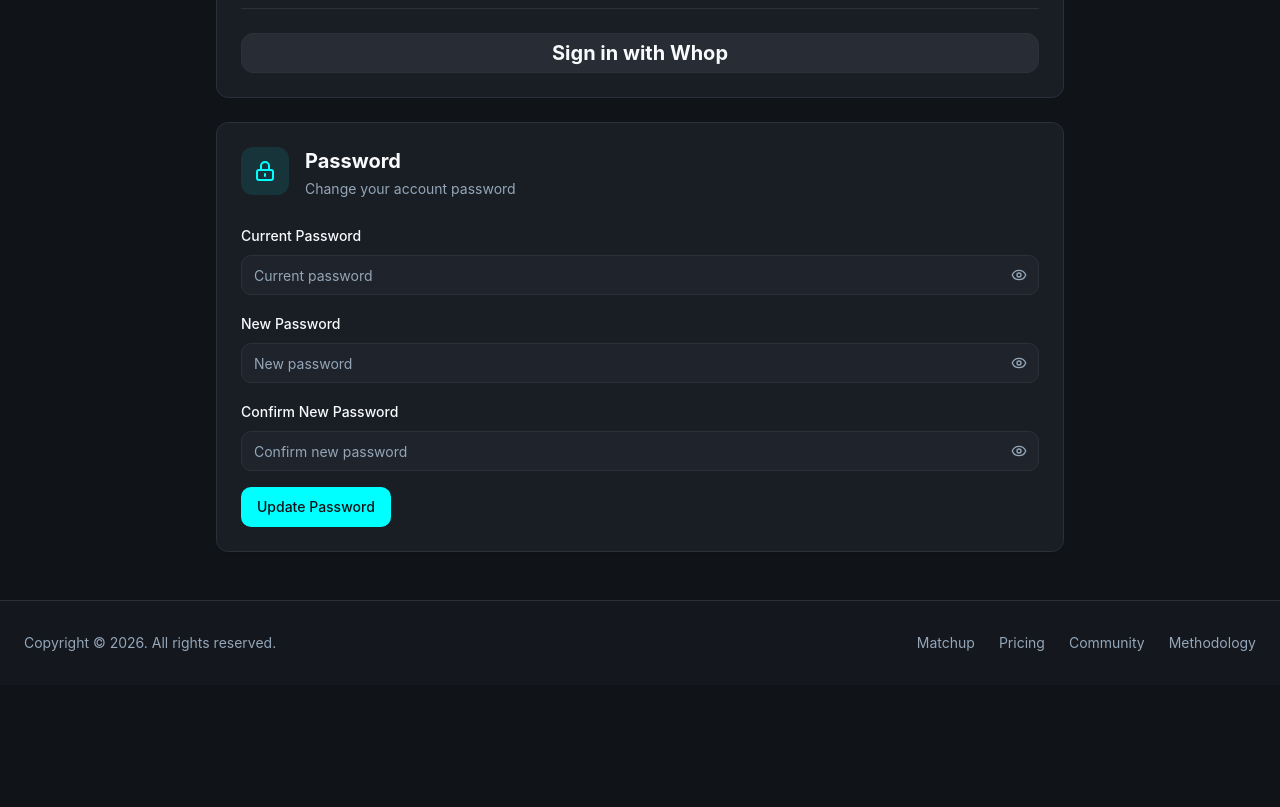
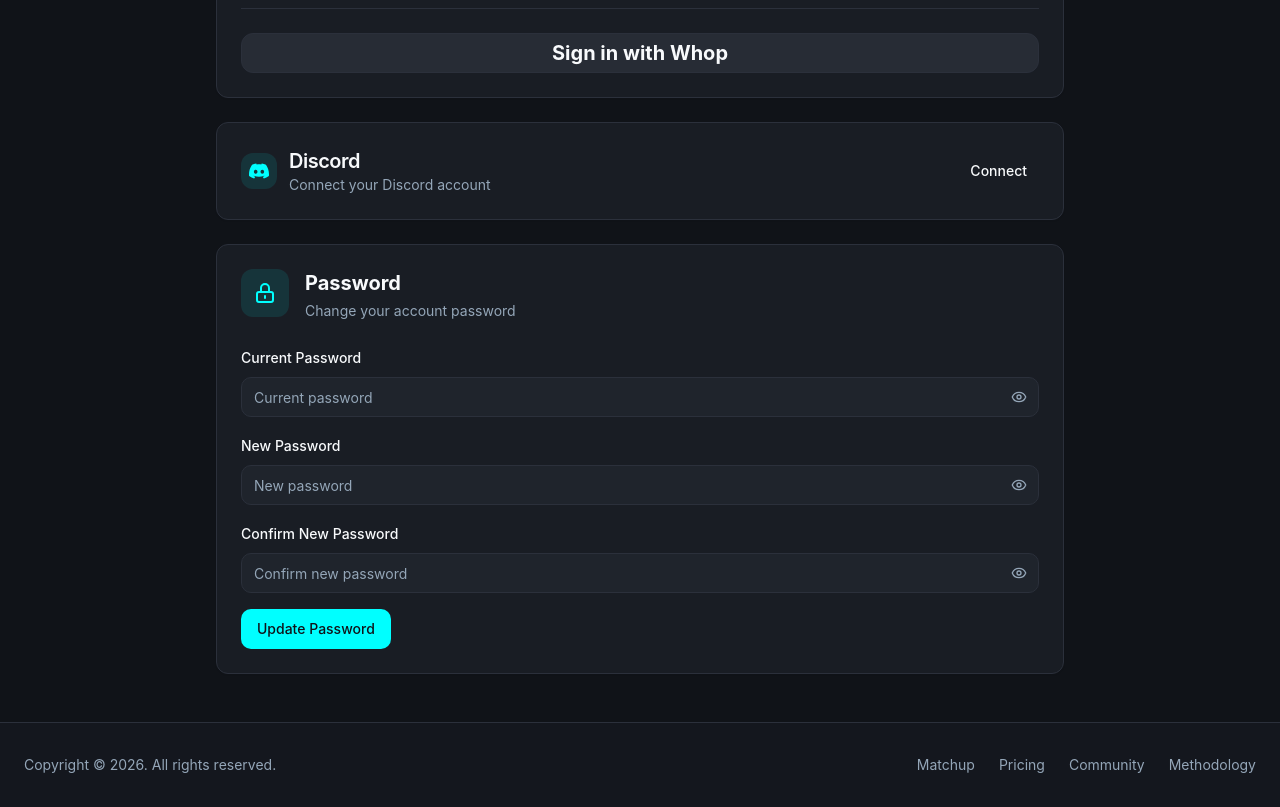
Before and after one commit to EdgeBetDevelopment/frontend-mvp, a Next.js app: page /profile in a window 1280 px wide. Shown: the part 780-1587 px from the top of the page. Before the commit the page ends 1465 px from the top, so only its background shows below. Built offline with nearby package versions, Linux system fonts and the light colour scheme; no server answers.

Commit message:
feat: discord connect integration in profile

```diff
--- /dev/null
+++ b/src/app/discord/page.tsx
@@ -0,0 +1,35 @@
+import { redirect } from 'next/navigation';
+
+import { ROUTES } from '@/shared/config/routes';
+
+interface PageProps {
+  searchParams: Promise<{ code?: string; state?: string }>;
+}
+
+export default async function DiscordCallbackPage({ searchParams }: PageProps) {
+  const { code, state } = await searchParams;
+
+  if (!code || !state) {
+    return (
+      <div className="flex min-h-screen items-center justify-center">
+        <p className="text-destructive">Missing OAuth parameters.</p>
+      </div>
+    );
+  }
+
+  const apiUrl = process.env.NEXT_PUBLIC_API_URL;
+  const res = await fetch(
+    `${apiUrl}/user/api/v1/discord/callback?code=${encodeURIComponent(code)}&state=${encodeURIComponent(state)}`,
+    { cache: 'no-store' },
+  );
+
+  if (!res.ok) {
+    return (
+      <div className="flex min-h-screen items-center justify-center">
+        <p className="text-destructive">Failed to connect Discord. Please try again.</p>
+      </div>
+    );
+  }
+
+  redirect(ROUTES.PROFILE.PROFILE);
+}
--- /dev/null
+++ b/src/modules/profile/components/DiscordConnect.tsx
@@ -0,0 +1,71 @@
+'use client';
+
+import { useState } from 'react';
+import { SiDiscord } from 'react-icons/si';
+
+import { profileService } from '@/modules/profile/services';
+import { Button } from '@/shared/components/button';
+import {
+  Card,
+  CardDescription,
+  CardHeader,
+  CardTitle,
+} from '@/shared/components/card';
+import Loader from '@/shared/components/loader';
+
+interface DiscordConnectProps {
+  discordUserId?: string | null;
+}
+
+export function DiscordConnect({ discordUserId }: DiscordConnectProps) {
+  const [isLoading, setIsLoading] = useState(false);
+
+  const handleConnect = async () => {
+    setIsLoading(true);
+    try {
+      const { url } = await profileService.getDiscordOAuthLink();
+      window.location.href = url;
+    } catch (e) {
+      console.error('Discord OAuth link error:', e);
+      setIsLoading(false);
+    }
+  };
+
+  return (
+    <Card className="border-border bg-card">
+      <CardHeader>
+        <div className="flex items-center justify-between">
+          <div className="flex items-center gap-3">
+            <div className="rounded-lg bg-primary/10 p-2">
+              <SiDiscord className="h-5 w-5 text-primary" />
+            </div>
+            <div>
+              <CardTitle className="text-xl">Discord</CardTitle>
+              <CardDescription>
+                {discordUserId
+                  ? 'Your Discord account is linked'
+                  : 'Connect your Discord account'}
+              </CardDescription>
+            </div>
+          </div>
+
+          {discordUserId ? (
+            <span className="rounded-full border border-primary bg-transparent px-3 py-1 text-sm text-primary">
+              Connected
+            </span>
+          ) : (
+            <Button
+              variant="ghost"
+              size="sm"
+              onClick={handleConnect}
+              disabled={isLoading}
+              className="gap-2"
+            >
+              {isLoading ? <Loader /> : 'Connect'}
+            </Button>
+          )}
+        </div>
+      </CardHeader>
+    </Card>
+  );
+}
--- a/src/modules/profile/components/ProfileSection.tsx
+++ b/src/modules/profile/components/ProfileSection.tsx
@@ -8,6 +8,7 @@ import { GeneralInformation } from './GeneralInformation';
 import { Subscription } from './Subscription';
 import SecuritySettings from './SecuritySettings';
 import PasswordSettings from './PasswordSettings';
+import { DiscordConnect } from './DiscordConnect';
 import { userService } from '@/modules/profile/services';
 
 export function ProfileSection() {
@@ -43,6 +44,7 @@ export function ProfileSection() {
     <div className="space-y-6">
       <Subscription />
       <GeneralInformation />
+      <DiscordConnect discordUserId={user?.discord_user_id} />
       <PasswordSettings />
       {user && <SecuritySettings user={user} />}
     </div>
--- a/src/modules/profile/components/index.ts
+++ b/src/modules/profile/components/index.ts
@@ -4,3 +4,4 @@ export { Subscription } from './Subscription';
 export { default as SecuritySettings } from './SecuritySettings';
 export { default as PasswordSettings } from './PasswordSettings';
 export { Modal } from './Modal';
+export { DiscordConnect } from './DiscordConnect';
--- a/src/modules/profile/services.ts
+++ b/src/modules/profile/services.ts
@@ -12,6 +12,7 @@ export interface ProfileUser {
   username: string;
   is_active: boolean;
   phone_number?: string;
+  discord_user_id?: string | null;
   subscriptions?: IUserSubscription[];
   two_fa?: {
     id: number;
@@ -70,6 +71,17 @@ export const profileService = {
     );
     return res.data;
   },
+
+  async getDiscordOAuthLink(): Promise<{ url: string }> {
+    const res = await axiosInstance.get(`/user/api/v1/discord/oauth-link`);
+    return res.data;
+  },
+
+  async discordCallback(code: string, state: string): Promise<void> {
+    await axiosInstance.get(`/user/api/v1/discord/callback`, {
+      params: { code, state },
+    });
+  },
 };
 
 // Alias for backward compatibility
--- a/src/shared/config/routes.ts
+++ b/src/shared/config/routes.ts
@@ -1,5 +1,6 @@
 export const ROUTES = {
   HOME: "/",
+  DISCORD: "/discord",
   NOT_FOUND: "*",
   TESTIMONIALS: "/testimonials",
   METHODOLOGY: "/methodology",
```
